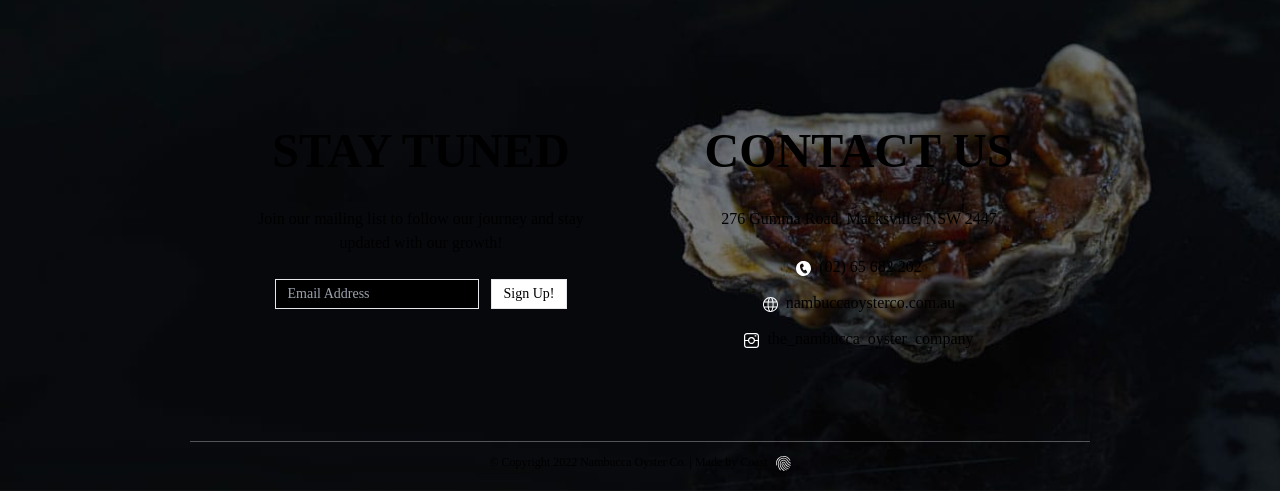
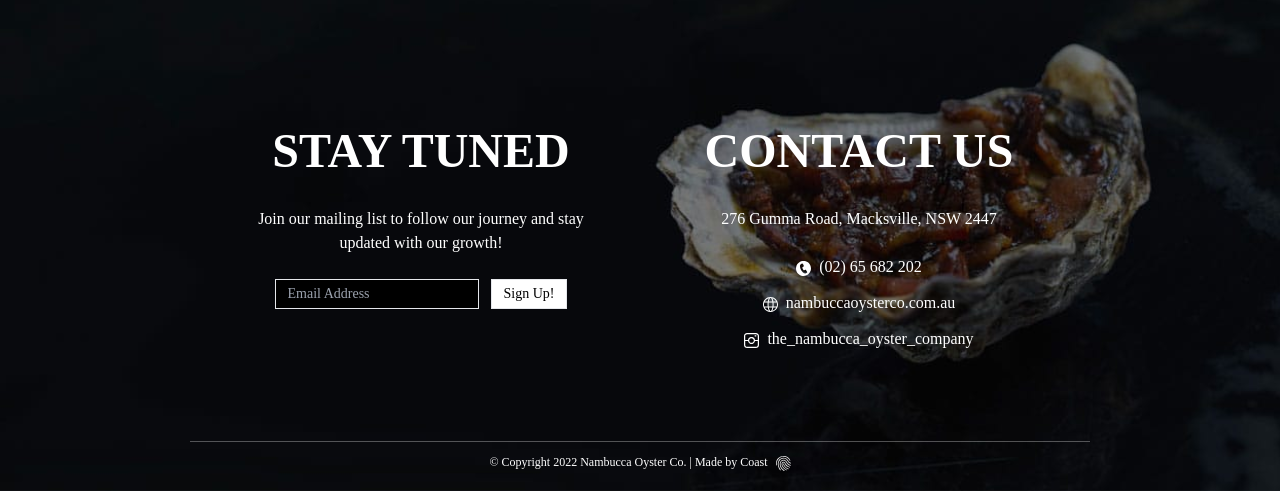
Before and after one commit to goodjobjohn/NOC---Landing-Page, a website built with Vite: page src/index.html in a window 1280 px wide. Shown: the part 728-1219 px from the top of the page. Built offline with nearby package versions, Linux system fonts and the light colour scheme; a script that the page names is missing; a web font is replaced by a local one.

Commit message:
1 binaries uploaded

```diff
--- a/src/style.css
+++ b/src/style.css
@@ -18,7 +18,7 @@ body {
 }
 h1,
 h2 {
-  @apply font-semibold text-5xl mb-[20px] uppercase;
+  @apply font-semibold text-5xl mb-[20px] uppercase text-white;
 }
 
 a {
@@ -28,5 +28,5 @@ a:hover {
   @apply text-[#be8d2e];
 }
 p {
-  @apply p-3;
+  @apply p-3 text-white;
 }
```
Also changed, not shown: public/index.html (+1 -1 lines), 1 other file.
